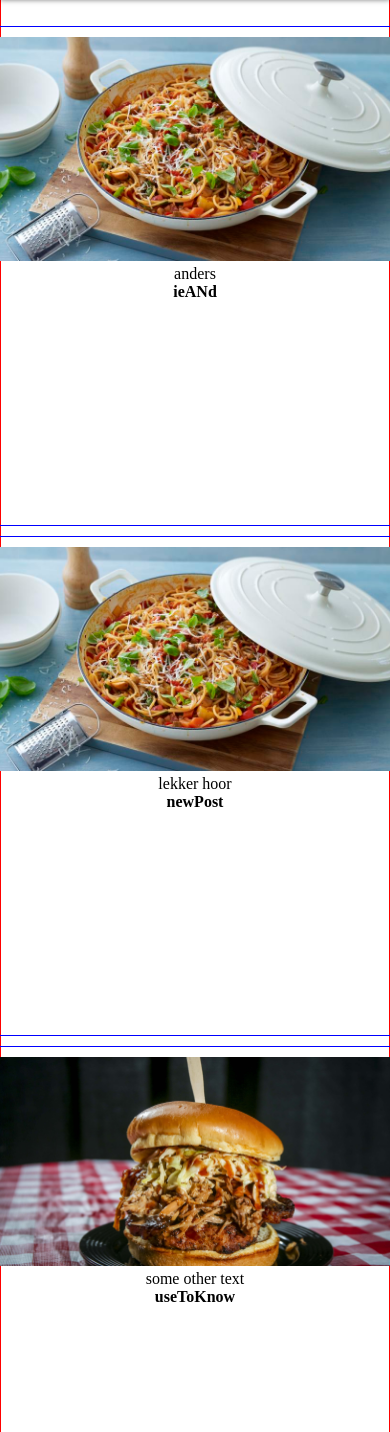
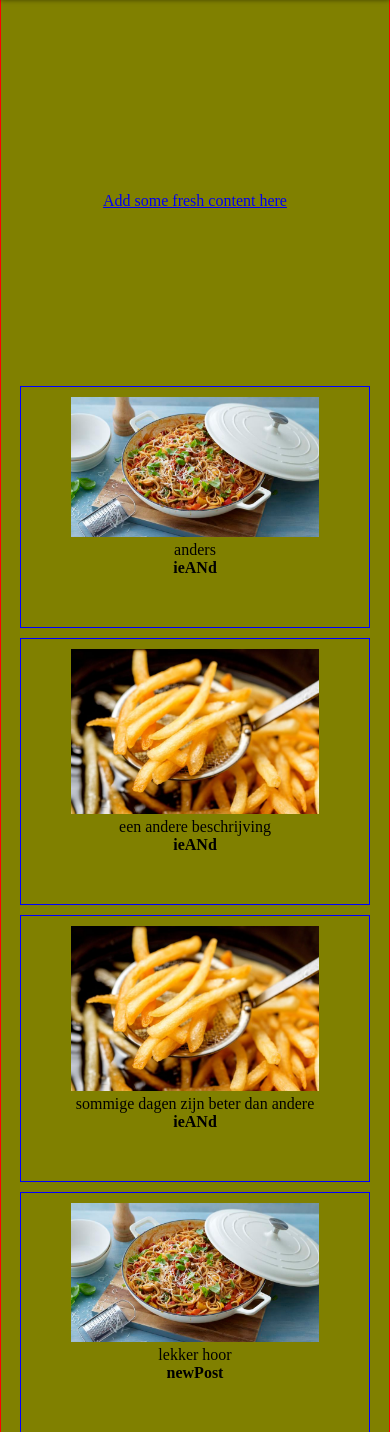
Before and after one commit to AqsaIntizar/EindopdrachtPHP, a PHP site: page / in a window 390 px wide; the page is wider, and only the part inside the window is pictured. Shown: the part 75-1507 px from the top of that part. Run offline with PHP 8.4, Linux system fonts and the light colour scheme; a user stored in the database is signed in; data comes from the database, SQL or seed files in the repository; grey boxes labelled with a size stand in for pictures from a placeholder-image service; some libraries are stand-ins or nearby versions.

Commit message:
made the feed responsive

```diff
--- a/css/style.css
+++ b/css/style.css
@@ -158,4 +158,43 @@
 
 }
 
+@media screen and (max-width: 1500px) {
+    body {
+      background-color: red;
+    }
+
+    div.feed {
+        grid-template-columns: 500px 500px;
+        grid-template-rows: 500px 500px;
+
+    }
+  }
+
+  @media screen and (max-width: 800px) {
+    body {
+      background-color: green;
+    }
+
+    div.feed {
+        grid-template-columns: 500px;
+        grid-template-rows: 500px;
+
+    }
+  }
+
+@media screen and (max-width: 500px) {
+    body {
+      background-color: olive;
+    }
+
+    div.feed {
+        grid-template-columns: 350px;
+        grid-template-rows: 350px;
+
+    }
+  }
+
+
+
+
 /* end css for feed */
```
